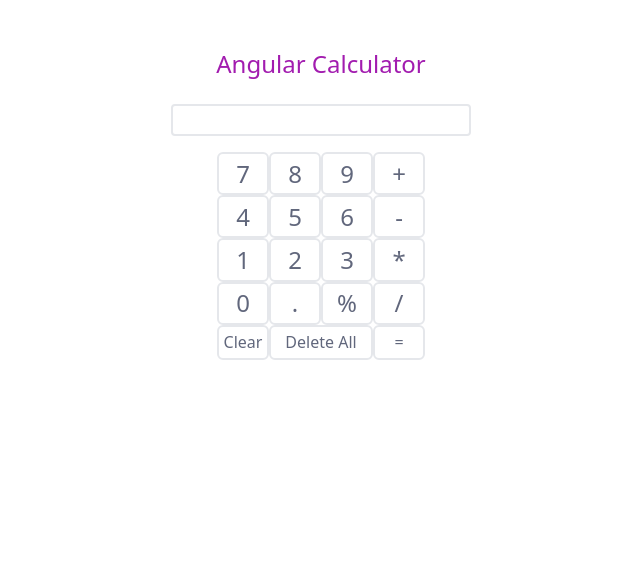
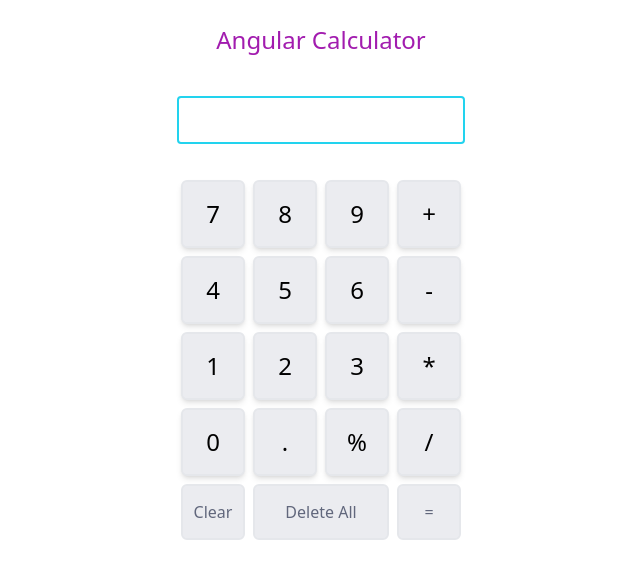
Before and after one commit to mehmetKargaci/Calculator2, an Angular app: page / in a window 1280 px wide. Shown: the top 578 px of the page, without its empty margins (319-959 px from the left). Built offline with nearby package versions, Linux system fonts and the light colour scheme.

Commit message:
tailwindcss updated

```diff
--- a/src/app/app.component.html
+++ b/src/app/app.component.html
@@ -1,21 +1,24 @@
 
-<div class="container flex flex-col justify-center items-center mt-10">
+<div class="container flex flex-col justify-center items-center mt-4">
+  <div class=" border-b-cyan-100 flex flex-col justify-center items-center min-h-full">
     <h1 class="text-2xl m-2 text-center text-fuchsia-700 font-medium">Angular Calculator</h1>
-  <div class="result">
+    <div class="p-4">
       @for (r of results; track $index) {
-      <div> {{ r.operation }} = {{  r.result }}</div>
+        <div class="pl-4"> {{ r.operation }} = {{  r.result }}</div>
       }
       <div >
-      <input class="m-4 text-xl border-2 rounded" [formControl]="inputControl" >
+        <input class="m-4 p-2 text-xl border-2 border-cyan-400 w-72 rounded" [formControl]="inputControl" >
       </div>
       <div class="text-rose-700" *ngIf="errormessage">
         invalid enterence.
       </div>
     </div>
-  <div class="grid grid-cols-4 w-52 h-52" >
-    <button *ngFor="let button of buttons" class="text-2xl text-[#61677c] border-2 rounded-md hover:text-[#babecc]" type="button" (click)="pressNum(button)">{{button}}</button>
-    <button class="border-2 rounded-md text-[#61677c] hover:text-[#babecc]" type="button" (click)="clear()">Clear</button>
-    <button class="border-2 rounded-md col-span-2 text-[#61677c] hover:text-[#babecc]" type="button" (click)="deleteAll()">Delete All</button>
-    <button class="border-2 rounded-md  text-[#61677c] hover:text-[#babecc]" type="button" (click)="calculate()">=</button>
+    <div class="grid grid-cols-4 w-72 h-48" >
+      <button *ngFor="let button of buttons" class="text-2xl m-1 p-4 bg-[#ebecf0] inline-flex justify-center items-center border-2 shadow-md rounded-md hover:text-[#babecc] hover:shadow-xl focus:ring-1" type="button" (click)="pressNum(button)">{{button}}</button>
+      <button class="border-2 rounded-md text-[#61677c] bg-[#ebecf0] h-14 m-1 hover:text-[#babecc] hover:shadow-xl focus:ring-1" type="button" (click)="clear()">Clear</button>
+      <button class="border-2 rounded-md m-1 col-span-2 text-[#61677c] bg-[#ebecf0]  hover:text-[#babecc] hover:shadow-xl focus:ring-1" type="button" (click)="deleteAll()">Delete All</button>
+      <button class="border-2 rounded-md m-1 text-[#61677c] bg-[#ebecf0] hover:text-[#babecc] hover:shadow-xl focus:ring-1" type="button" (click)="calculate()">=</button>
     </div>
   </div>
+
+</div>
```
Lines whose indentation alone changed are shown as unchanged.
